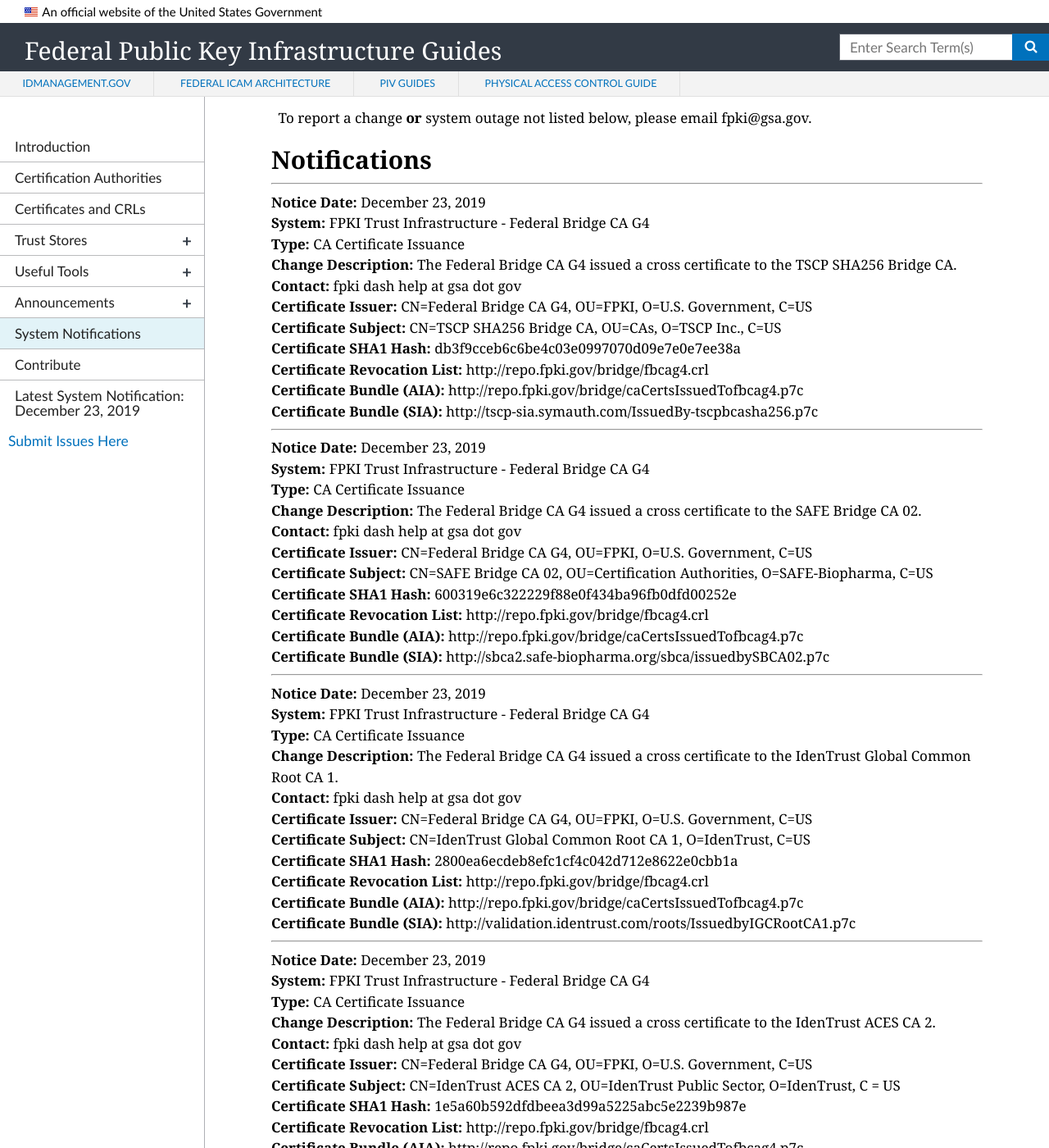
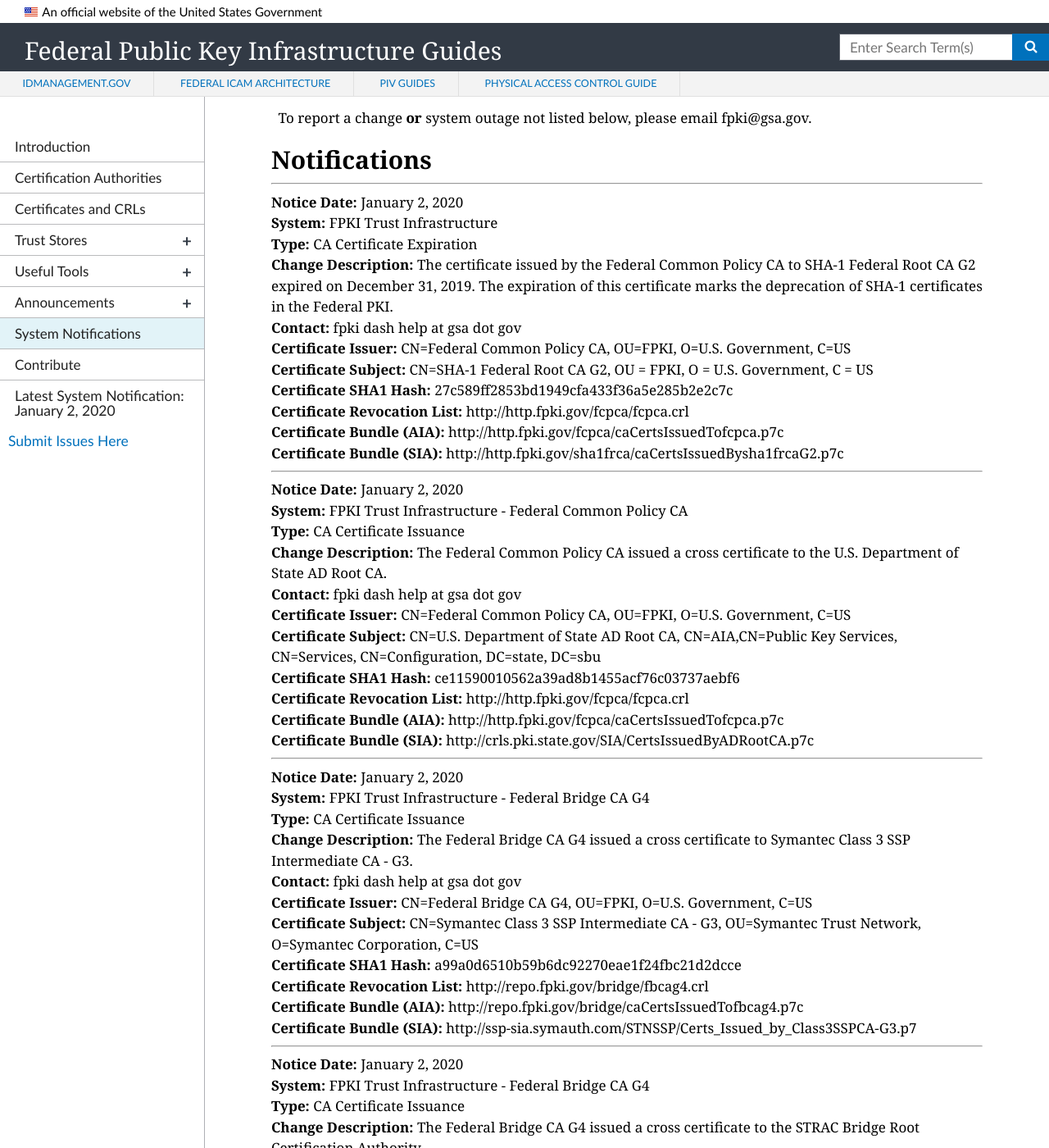
Before and after one commit to GSA/fpki-guides, a Jekyll site: the page built from pages/fpki_notifications.md, in a window 1280 px wide and 1400 px high, scrolled down 697 px. Shown: the whole window at 82% size. Built offline with Jekyll 4.4.1, drawn with Linux system fonts in a browser that asks for light colours; nearby versions of some CDN libraries; some of the changed text lies outside the part shown.

Commit message:
Update notifications.yml

```diff
--- a/_data/notifications.yml
+++ b/_data/notifications.yml
@@ -1746,6 +1746,67 @@
   sia_uri:  http://tscp-sia.symauth.com/IssuedBy-tscpbcasha256.p7c
   ocsp_uri:
 
+- notice_date: January 2, 2020
+  change_type: CA Certificate Issuance
+  start_datetime: December 17, 2019
+  end_datetime: February 14, 2022
+  system: FPKI Trust Infrastructure - Federal Bridge CA G4
+  change_description: The Federal Bridge CA G4 issued a cross certificate to the STRAC Bridge Root Certification Authority.
+  contact: fpki dash help at gsa dot gov
+  ca_certificate_hash: c6d4d588000e823cfaf2ecf551ebcd3827fd71b6
+  ca_certificate_issuer: CN=Federal Bridge CA G4, OU=FPKI, O=U.S. Government, C=US
+  ca_certificate_subject: CN=STRAC Bridge Root Certification Authority, OU=STRAC PKI Trust Infrastructure, O=STRAC, C=US
+  cdp_uri: http://repo.fpki.gov/bridge/fbcag4.crl
+  aia_uri: http://repo.fpki.gov/bridge/caCertsIssuedTofbcag4.p7c
+  sia_uri: http://pki.strac.org/bridge/certificates/STRACBridgeRootCA.p7c
+  ocsp_uri:
+
+- notice_date: January 2, 2020
+  change_type: CA Certificate Issuance
+  start_datetime: December 18, 2019
+  end_datetime:  October 25, 2020
+  system: FPKI Trust Infrastructure - Federal Bridge CA G4
+  change_description: The Federal Bridge CA G4 issued a cross certificate to Symantec Class 3 SSP Intermediate CA - G3.
+  contact: fpki dash help at gsa dot gov
+  ca_certificate_hash: a99a0d6510b59b6dc92270eae1f24fbc21d2dcce
+  ca_certificate_issuer: CN=Federal Bridge CA G4, OU=FPKI, O=U.S. Government, C=US
+  ca_certificate_subject: CN=Symantec Class 3 SSP Intermediate CA - G3, OU=Symantec Trust Network, O=Symantec Corporation, C=US
+  cdp_uri: http://repo.fpki.gov/bridge/fbcag4.crl
+  aia_uri: http://repo.fpki.gov/bridge/caCertsIssuedTofbcag4.p7c
+  sia_uri: http://ssp-sia.symauth.com/STNSSP/Certs_Issued_by_Class3SSPCA-G3.p7
+  ocsp_uri:
+
+- notice_date: January 2, 2020
+  change_type: CA Certificate Issuance
+  start_datetime: December 18, 2019
+  end_datetime: December 18, 2022
+  system: FPKI Trust Infrastructure - Federal Common Policy CA
+  change_description: The Federal Common Policy CA issued a cross certificate to the U.S. Department of State AD Root CA.
+  contact: fpki dash help at gsa dot gov
+  ca_certificate_hash: ce11590010562a39ad8b1455acf76c03737aebf6
+  ca_certificate_issuer: CN=Federal Common Policy CA, OU=FPKI, O=U.S. Government, C=US
+  ca_certificate_subject: CN=U.S. Department of State AD Root CA, CN=AIA,CN=Public Key Services, CN=Services, CN=Configuration, DC=state, DC=sbu
+  cdp_uri: http://http.fpki.gov/fcpca/fcpca.crl
+  aia_uri: http://http.fpki.gov/fcpca/caCertsIssuedTofcpca.p7c
+  sia_uri: http://crls.pki.state.gov/SIA/CertsIssuedByADRootCA.p7c
+  ocsp_uri:
+
+- notice_date: January 2, 2020
+  change_type: CA Certificate Expiration
+  start_datetime: January 9, 2017
+  end_datetime: December 31, 2019
+  system: FPKI Trust Infrastructure
+  change_description: The certificate issued by the Federal Common Policy CA to SHA-1 Federal Root CA G2 expired on December 31, 2019. The expiration of this certificate marks the deprecation of SHA-1 certificates in the Federal PKI.
+  contact: fpki dash help at gsa dot gov
+  ca_certificate_hash: 27c589ff2853bd1949cfa433f36a5e285b2e2c7c
+  ca_certificate_issuer: CN=Federal Common Policy CA, OU=FPKI, O=U.S. Government, C=US
+  ca_certificate_subject: CN=SHA-1 Federal Root CA G2, OU = FPKI, O = U.S. Government, C = US
+  cdp_uri: http://http.fpki.gov/fcpca/fcpca.crl
+  aia_uri: http://http.fpki.gov/fcpca/caCertsIssuedTofcpca.p7c
+  sia_uri: http://http.fpki.gov/sha1frca/caCertsIssuedBysha1frcaG2.p7c
+  ocsp_uri:
+
+
 #- notice_date:
 #  change_type: CA Certificate Issuance
 #  start_datetime:
```
